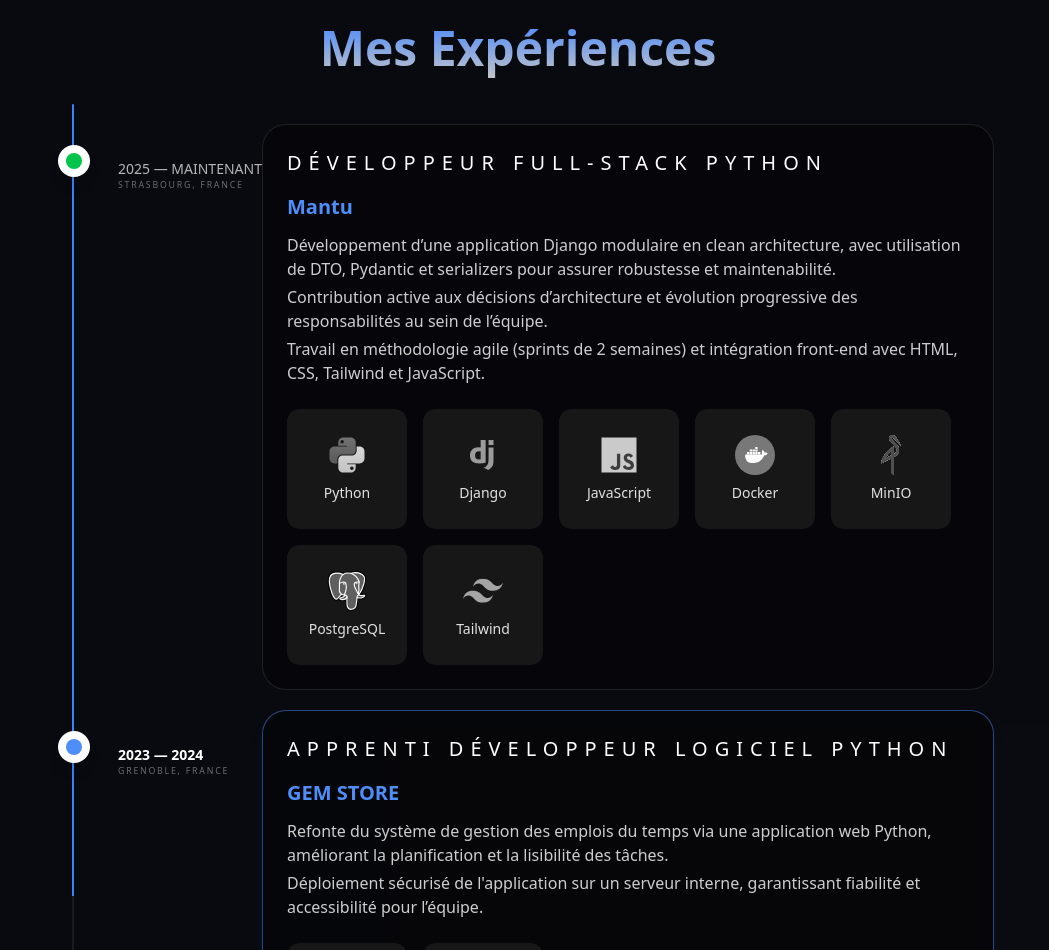
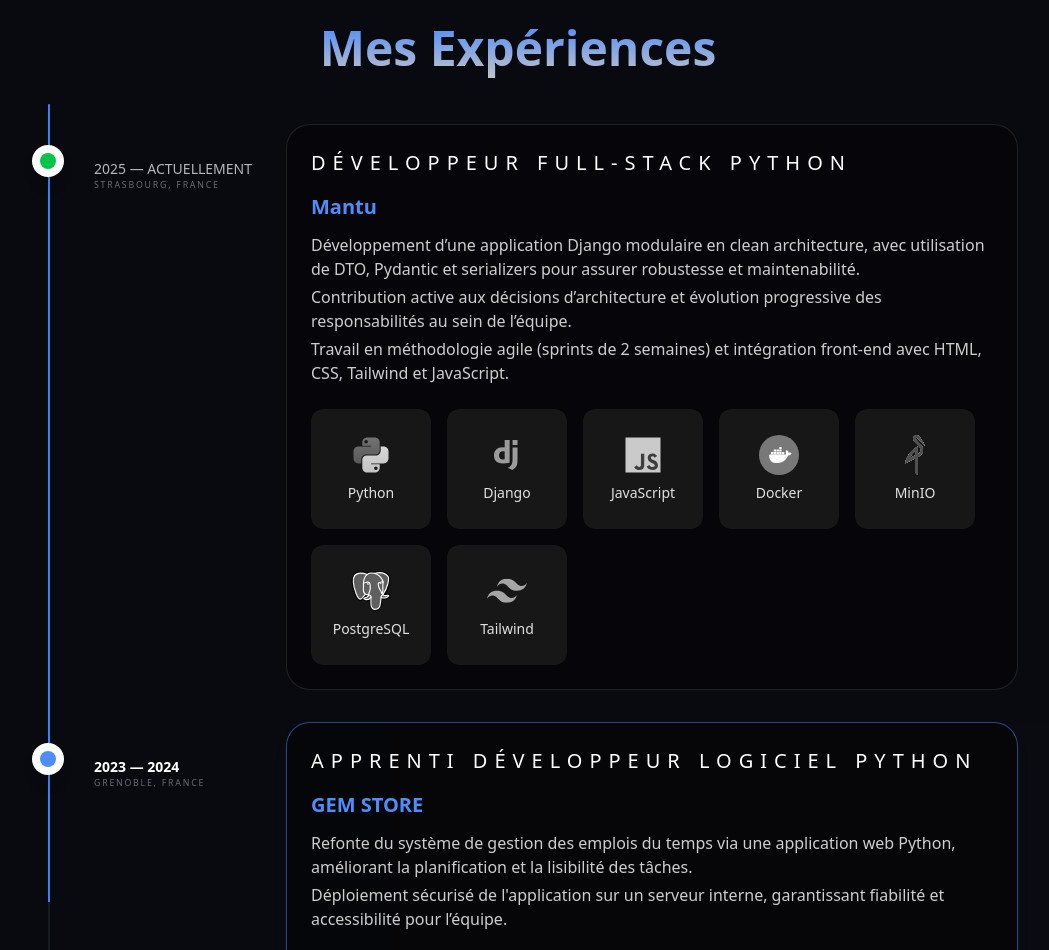
Before and after one commit to zafopyss/portfolio-website, a React (Vite) app: page /#experiences in a window 1280 px wide. Shown: the part 802-1752 px from the top of the page, without its empty margins (122-1171 px from the left). Built offline with nearby package versions, Linux system fonts and the light colour scheme.

Commit message:
fix responsive experience for large screen

```diff
--- a/index.html
+++ b/index.html
@@ -11,10 +11,5 @@
     <div id="root"></div>
     <link href="/src/index.css" rel="stylesheet"/>
     <script type="module" src="/src/main.tsx"></script>
-      <style>
-         /* *{outline:1px solid red !important; } */
-
-      </style>
-
   </body>
 </html>
--- a/src/sections/ExperienceSection.tsx
+++ b/src/sections/ExperienceSection.tsx
@@ -26,7 +26,7 @@ const experiences: Experience[] = [
   {
     company: 'Mantu',
     role: 'Développeur Full-stack python',
-    date: '2025 — Maintenant',
+    date: '2025 — Actuellement',
     location: 'Strasbourg, France',
     description: [
       "Développement d’une application Django modulaire en clean architecture, avec utilisation de DTO, Pydantic et serializers pour assurer robustesse et maintenabilité.",
@@ -147,7 +147,7 @@ export default function ExperienceSection() {
 
   return (
     <section id="experiences" ref={sectionRef} className="scroll -mt-24 px-3 sm:py-12 lg:px-15 lg:py-10" aria-label="Expériences professionnelles">
-      <div className="max-w-6xl mx-auto sm:px-4 sm:px-6">
+      <div className="max-w-6xl mx-auto sm:px-0">
         <div className="text-center">
           <GradientText
             as="h2"
@@ -159,8 +159,8 @@ export default function ExperienceSection() {
           />
         </div>
 
-        <div className="mt-10 grid gap-10 lg:grid-cols-[180px_minmax(0,1fr)] items-start">
-          <div className="relative hidden lg:block">
+        <div className="mt-10 grid gap-10 lg:grid-cols-[220px_minmax(0,1fr)] items-start lg:items-stretch lg:gap-12">
+          <div className="relative hidden lg:block h-full">
             <div className="relative">
               {/* timeline */}
               <div
@@ -208,12 +208,12 @@ export default function ExperienceSection() {
             </div>
           </div>
 
-          <div className="space-y-5" ref={articlesColumnRef}>
+          <div className="space-y-5 lg:space-y-8" ref={articlesColumnRef}>
             {experiences.map((experience, index) => (
               <article
                 key={`${experience.company}-${index}`}
                 ref={(node) => (articleRefs.current[index] = node)}
-                className={`rounded-3xl border transition-all duration-300 p-3 sm:p-6 relative ${
+                className={`rounded-3xl border transition-all duration-300 p-3 sm:p-6 relative lg:min-h-[340px] ${
                   index === activeExperienceIndex
                     ? 'border-blue-python/50 bg-black/40 shadow-lg shadow-blue-python/10'
                     : 'border-white/10 bg-black/30'
@@ -223,7 +223,7 @@ export default function ExperienceSection() {
                 <div
                   className="absolute left-0 top-5 bottom-5 hidden lg:block"
                   style={{
-                    marginLeft: `calc(-205px + ${LINE_LEFT_PX - DOT_SIZE}px)`,
+                    marginLeft: `calc(-255px + ${LINE_LEFT_PX - DOT_SIZE}px)`,
                   }}
                 >
                   <div
```
